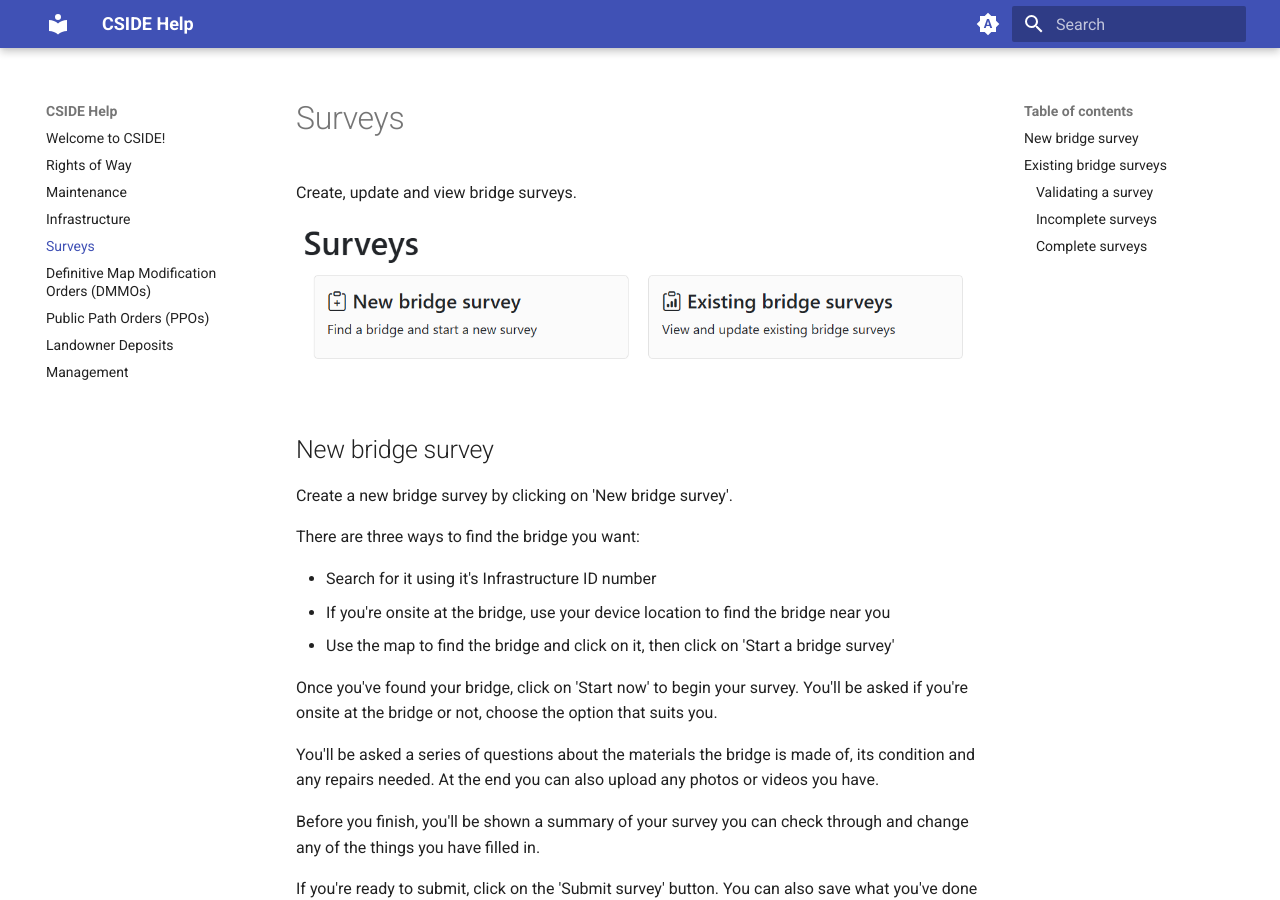
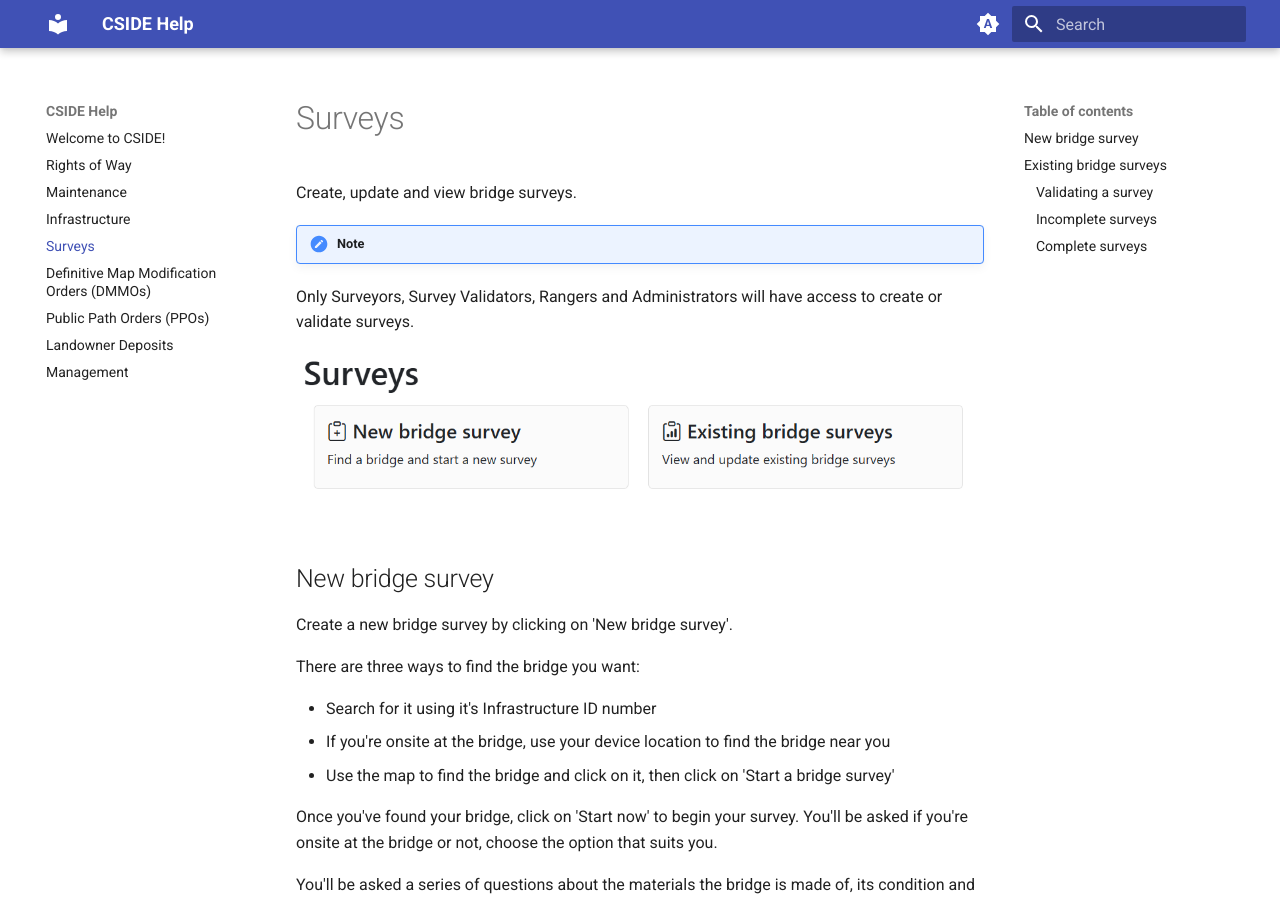
Before and after one commit to Dorset-Council-UK/cside-docs, an MkDocs documentation site: the page built from docs/surveys.md, in a window 1280 px wide and 900 px high. Built offline with MkDocs 1.6.1 and Material for MkDocs 9.7.7, drawn with Linux system fonts in a browser that asks for light colours.

Commit message:
Addedd access messages

```diff
--- a/docs/surveys.md
+++ b/docs/surveys.md
@@ -1,6 +1,9 @@
 # Surveys
 
 Create, update and view bridge surveys.
+
+!!! note
+  Only Surveyors, Survey Validators, Rangers and Administrators will have access to create or validate surveys.
 
 ![Surveys home page](images/surveys-index-page.png)
 
```
Also changed, not shown: docs/dmmo.md (+3 -0 lines), docs/landowner-deposits.md (+3 -0 lines), docs/maintenance.md (+3 -0 lines), docs/management.md (+1 -1 lines), docs/ppo.md (+3 -0 lines).
